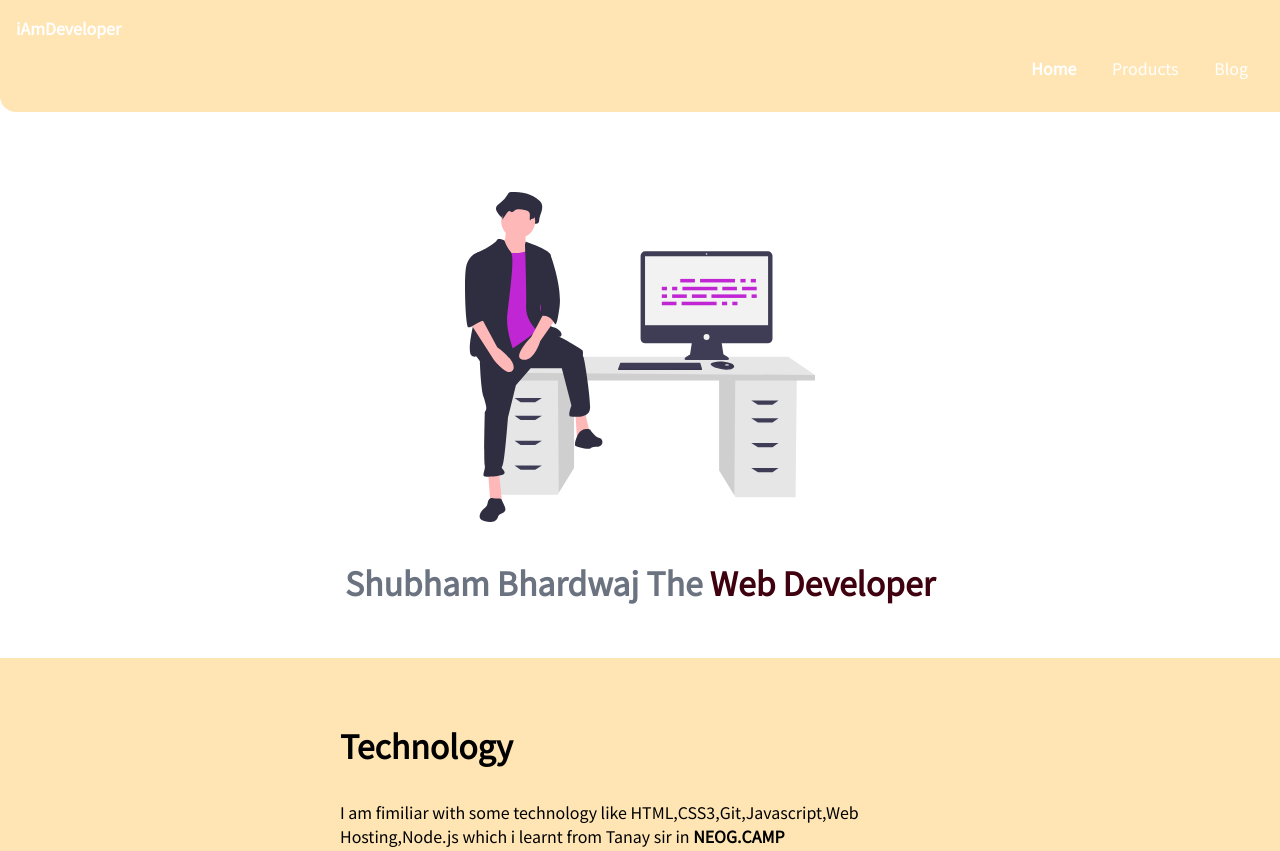
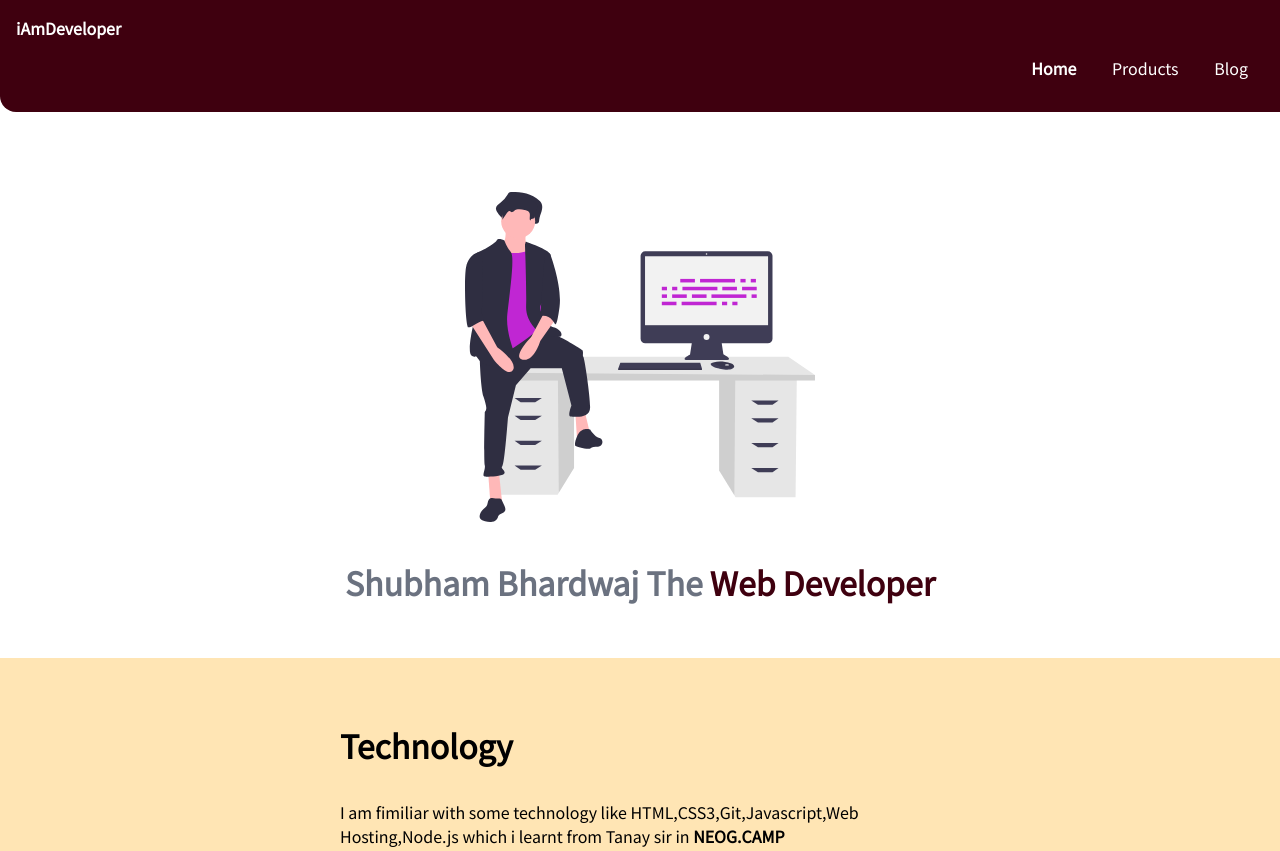
Before and after one commit to bhardwaj657/website-portfolio, a plain HTML site: page index.html in a window 1280 px wide. Shown: the top 851 px of the page. Drawn offline with Linux system fonts and the light colour scheme.

Commit message:
Update style.css

```diff
--- a/style.css
+++ b/style.css
@@ -53,7 +53,7 @@ hr{
 
 .navigation{
     /* background-color: var(--primary-color); */
-    background-color: #FFE5B4;
+    background-color:  #3f000f;
     color: white;
     padding: 1rem;
     border-bottom-left-radius: 1rem;
```
